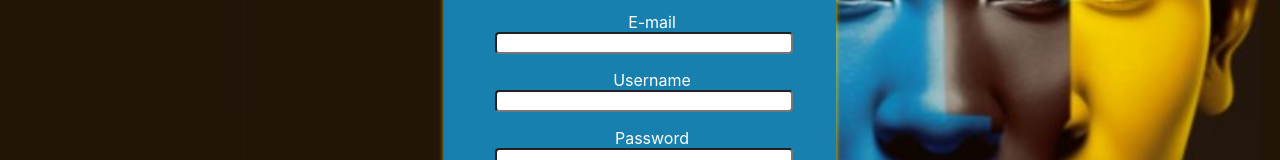
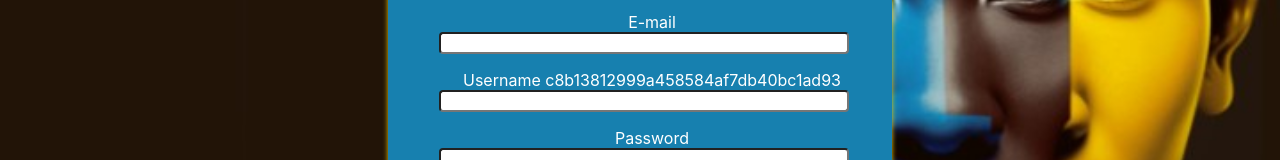
Before and after one commit to Mublin/face-recognitio-app, a React (Create React App) app in the folder frontend/: page /register in a window 1280 px wide. Shown: the part 315-475 px from the top of the page. Built offline with nearby package versions, Linux system fonts and the light colour scheme.

Commit message:
uploading update

```diff
--- a/frontend/src/Screens/RegisterScreen.js
+++ b/frontend/src/Screens/RegisterScreen.js
@@ -55,7 +55,7 @@ export default function RegisterScreen() {
                         </label>
                     </div>
                     <div>
-                        <label htmlFor='username'>Username <br></br>
+                        <label htmlFor='username'>Username c8b13812999a458584af7db40bc1ad93<br></br>
                             <input type={"text"} name="username" onChange={(e)=> setUsername(e.target.value)} />
                         </label>
                     </div>
```
